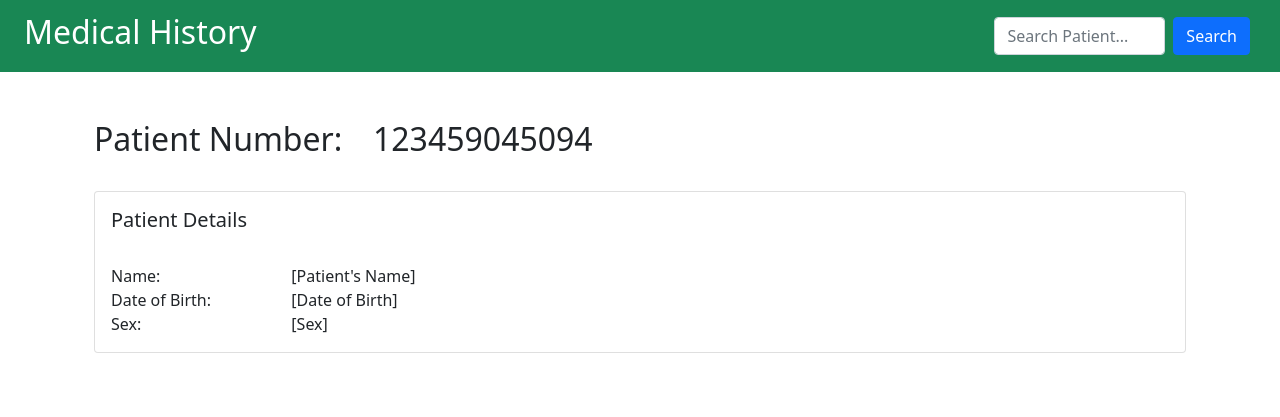
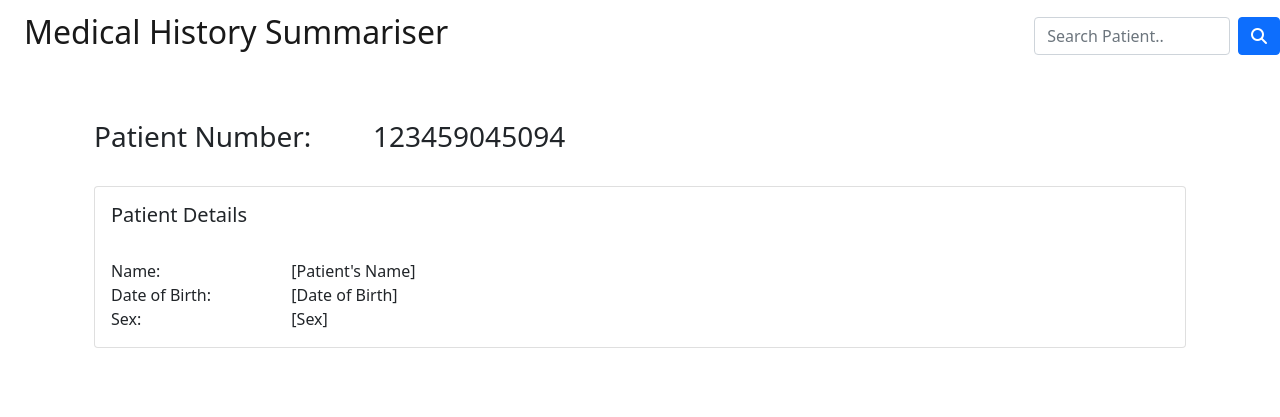
Before and after one commit to olie0001/medical_summary_fit3164, a Flask app: template patient_history/templates/index.html in a window 1280 px wide. Shown: the top 417 px of the page. Run offline with Flask 3, Linux system fonts and the light colour scheme; the template is opened without the code that fills it, so the values that code supplies are empty; some libraries are stand-ins or nearby versions.

Commit message:
Edited search icon

```diff
--- a/patient_history/templates/index.html
+++ b/patient_history/templates/index.html
@@ -11,6 +11,7 @@
     <meta charset="utf-8">
     <link rel="stylesheet" href="https://cdn.jsdelivr.net/npm/bootstrap@5.2.2/dist/css/bootstrap.min.css" />
     <link rel="stylesheet" href= "https://cdn.jsdelivr.net/npm/bootstrap@5.1.3/dist/css/bootstrap.min.css" />
+    <script src="https://kit.fontawesome.com/6ec9c7cfba.js"crossorigin="anonymous"></script>
 
     <!--CSS-->
     <link rel="stylesheet" href="static/style.css" />
@@ -28,19 +29,19 @@
   <body>
     <!--NAV BAR-->
     <header>
-        <nav class="navbar navbar-expand navbar-dark bg-success">
+        <nav class="navbar navbar-expand ">
             <!--Heading-->
             <div class="container-fluid">
                 <a class="navbar-brand">
-                    <h2>Medical History</h2>
+                    <h2>Medical History Summariser</h2>
                 </a>
             </div>
             <!--Search Bar-->
             <form class="d-flex" id="search_patient" role="search">
-                <input class="form-control me-2" type ="search" id="patient_id" name ="q" placeholder="Search Patient...">
-                <div style="padding-right: 30px;">
-                    <button class="btn btn-primary">Search</button>
-                </div>
+                <input class="form-control me-2" type ="search" id="patient_id" name ="q" placeholder="Search Patient..">
+                <button class="btn btn-primary" type="button">
+                    <i class="fas fa-search"></i>
+                </button>
             </form>
         </nav>
     </header>
@@ -51,8 +52,8 @@
         <!--Patient Number-->
         <div class="container">
             <div class="row">
-                <div class="col-3"><h2>Patient Number:</h2></div>
-                <div class="col-9"><h2>123459045094</h2></div>
+                <div class="col-3"><h3>Patient Number:</h3></div>
+                <div class="col-9"><h3>123459045094</h3></div>
             </div>
         </div>
 
```
